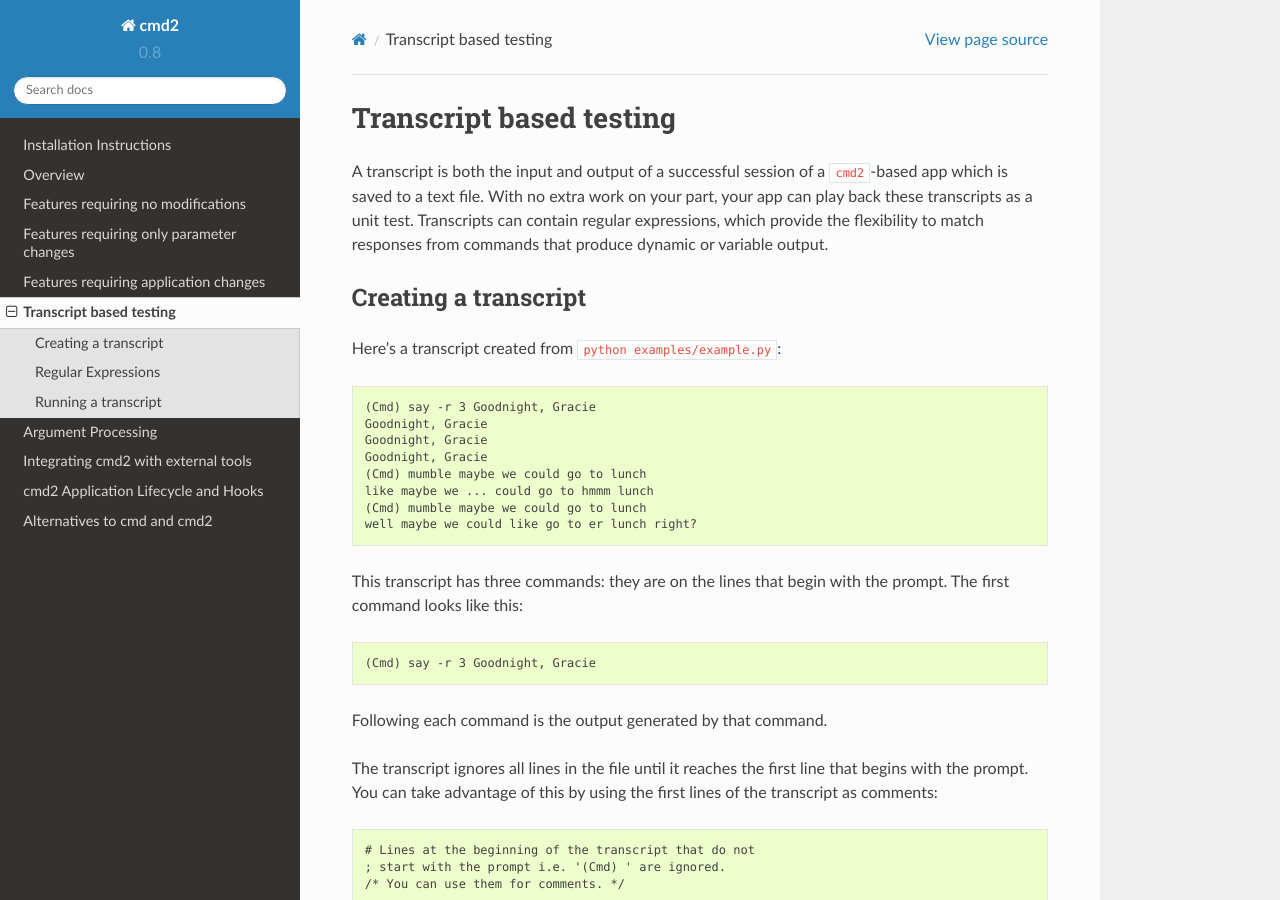
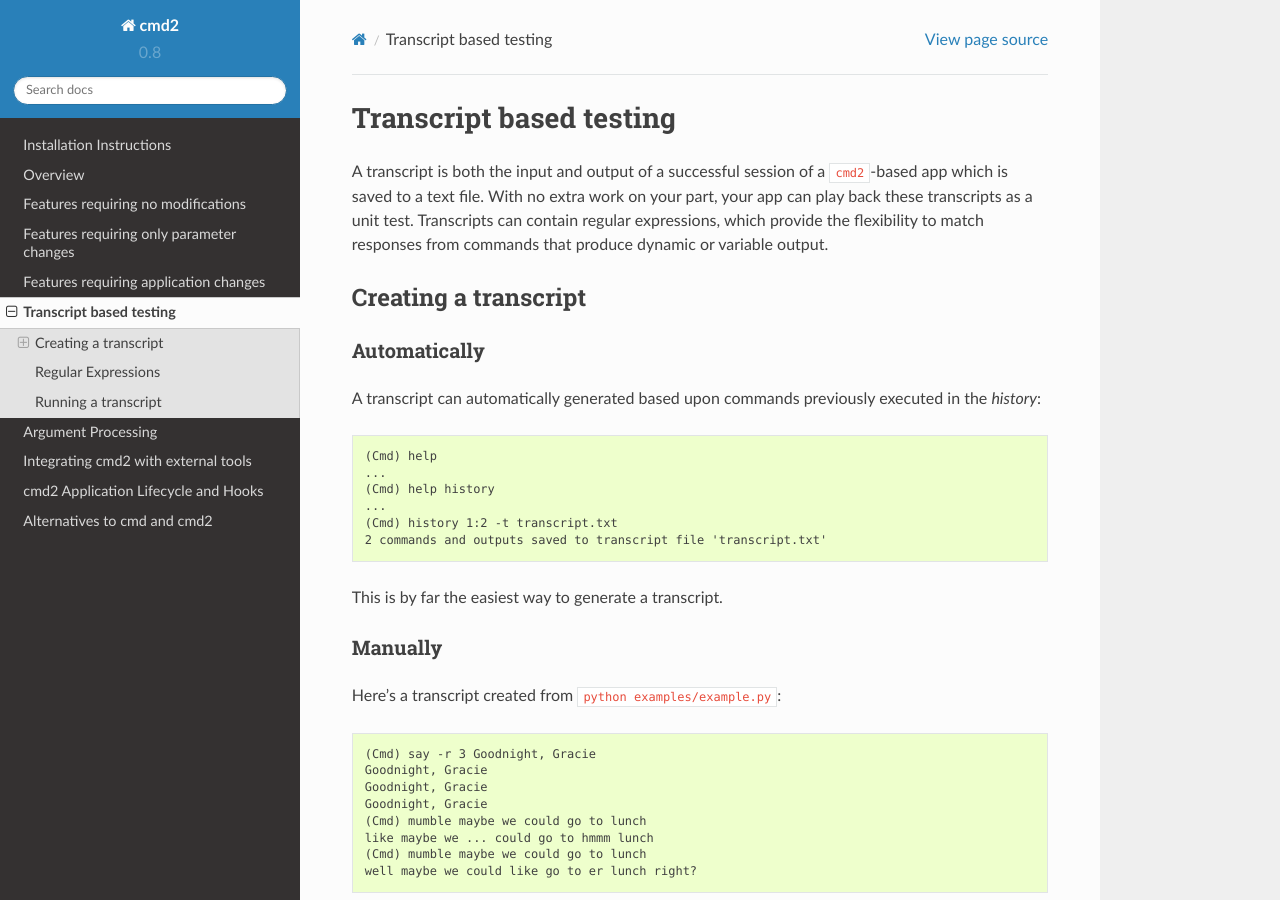
Before and after one commit to python-cmd2/cmd2, a Sphinx documentation site: the page built from docs/transcript.rst, in a window 1280 px wide and 900 px high. Built offline with Sphinx 7.4.7 and the Read the Docs theme 2.0.0, drawn with Linux system fonts in a browser that asks for light colours.

Commit message:
Updated documentation in regards to automated transcript generation

```diff
--- a/docs/transcript.rst
+++ b/docs/transcript.rst
@@ -13,6 +13,21 @@
 Creating a transcript
 =====================
 
+Automatically
+-------------
+A transcript can automatically generated based upon commands previously executed in the *history*::
+
+    (Cmd) help
+    ...
+    (Cmd) help history
+    ...
+    (Cmd) history 1:2 -t transcript.txt
+    2 commands and outputs saved to transcript file 'transcript.txt'
+
+This is by far the easiest way to generate a transcript.
+
+Manually
+--------
 Here's a transcript created from ``python examples/example.py``::
 
    (Cmd) say -r 3 Goodnight, Gracie
```
Also changed, not shown: CHANGELOG.md (+2 -2 lines), README.md (+6 -0 lines).
